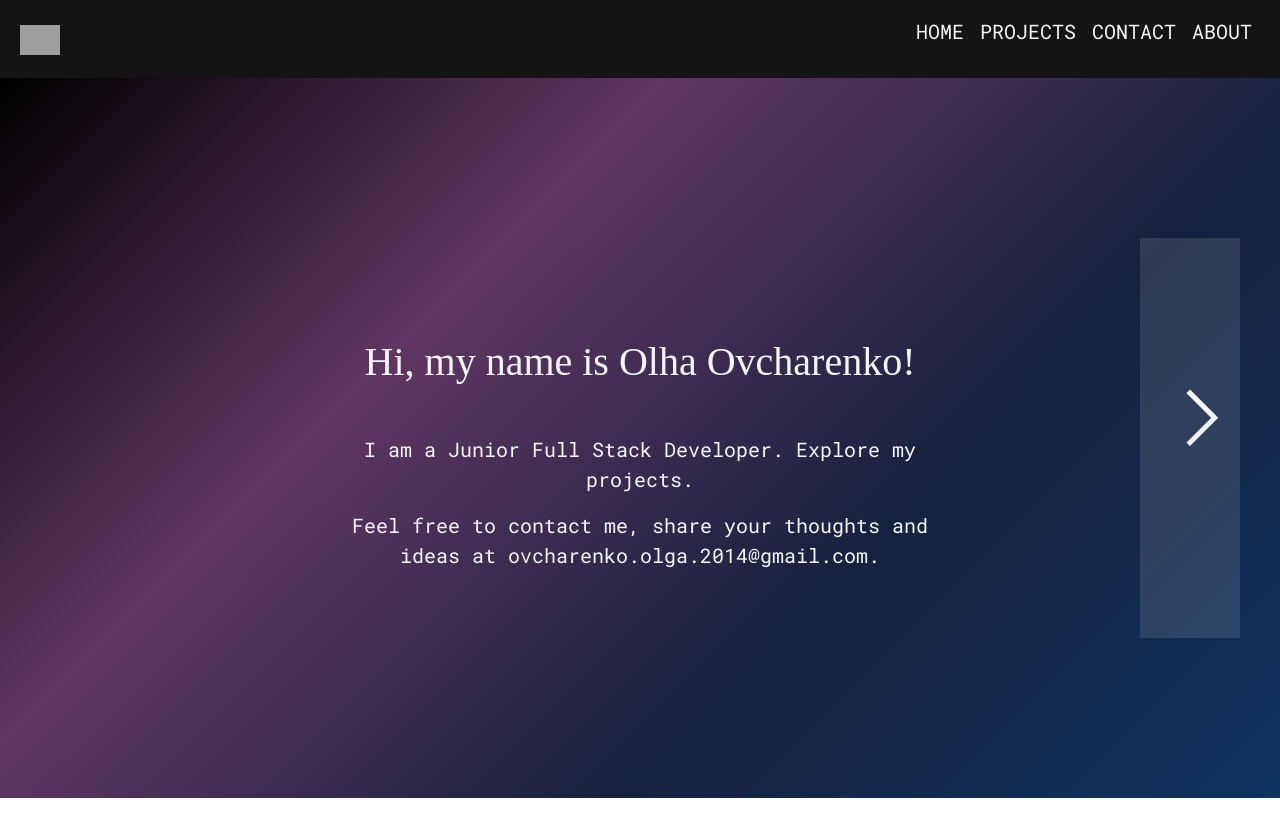
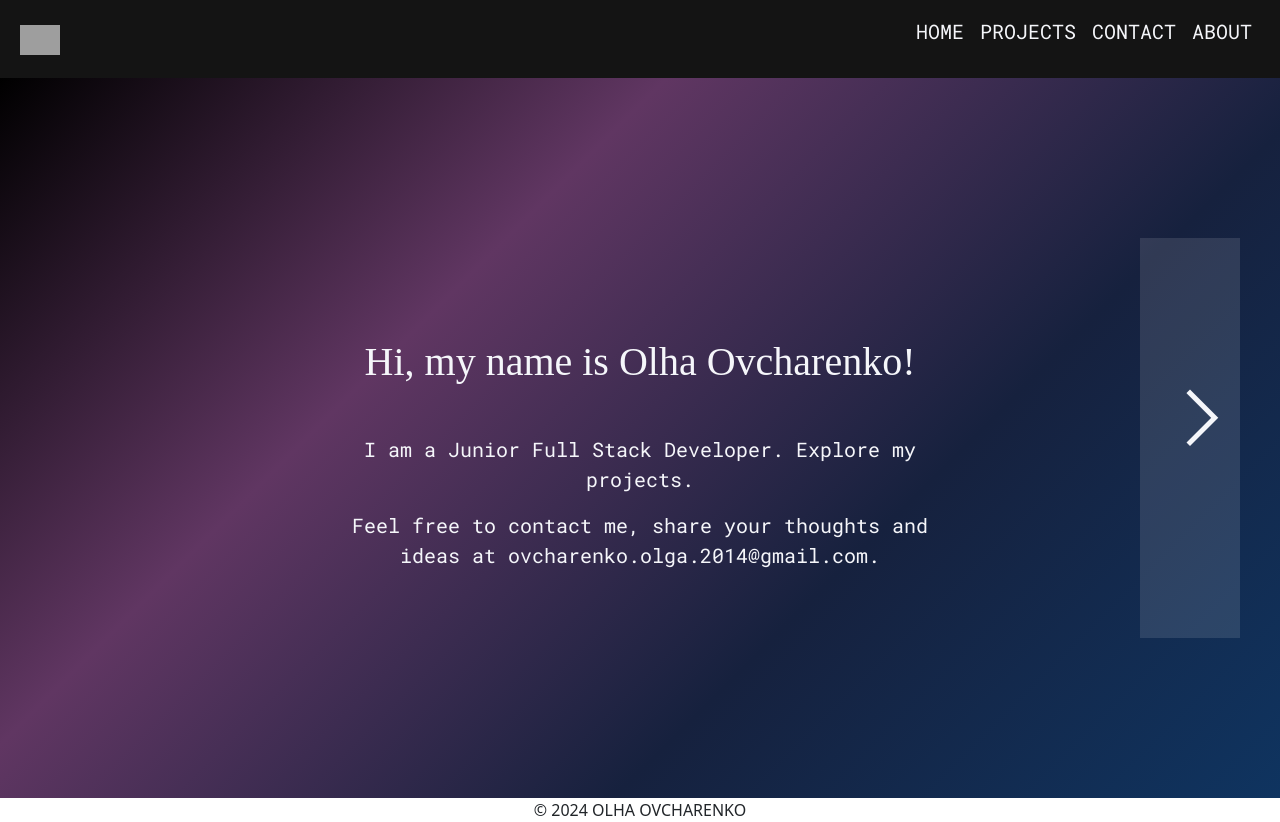
Before and after one commit to OlhaOvcharenko/Portfolio, a React (Create React App) app in the folder client/: page / in a window 1280 px wide. Before the commit the page ends 800 px from the top, so only its background shows below. Built offline with nearby package versions, Linux system fonts and the light colour scheme; grey boxes are pictures that could not be loaded; a web font is replaced by a local one.

Commit message:
create section Footer

```diff
--- a/client/src/components/Pages/Home/Home.js
+++ b/client/src/components/Pages/Home/Home.js
@@ -1,3 +1,4 @@
+import Footer from "../../Views/Footer/Footer";
 import Header from "../../Views/Header/Header";
 import Intro from "../../Views/Intro/Intro";
 
@@ -6,6 +7,7 @@ const Home = () => {
     <div>
       <Header />
       <Intro />
+      <Footer />
     </div>
   )
 };
--- /dev/null
+++ b/client/src/components/Views/Footer/Footer.js
@@ -0,0 +1,9 @@
+const Footer = () => {
+    return (
+      <div className="text-center">
+       © 2024 OLHA OVCHARENKO
+      </div>
+    )
+  };
+
+  export default Footer;
```
